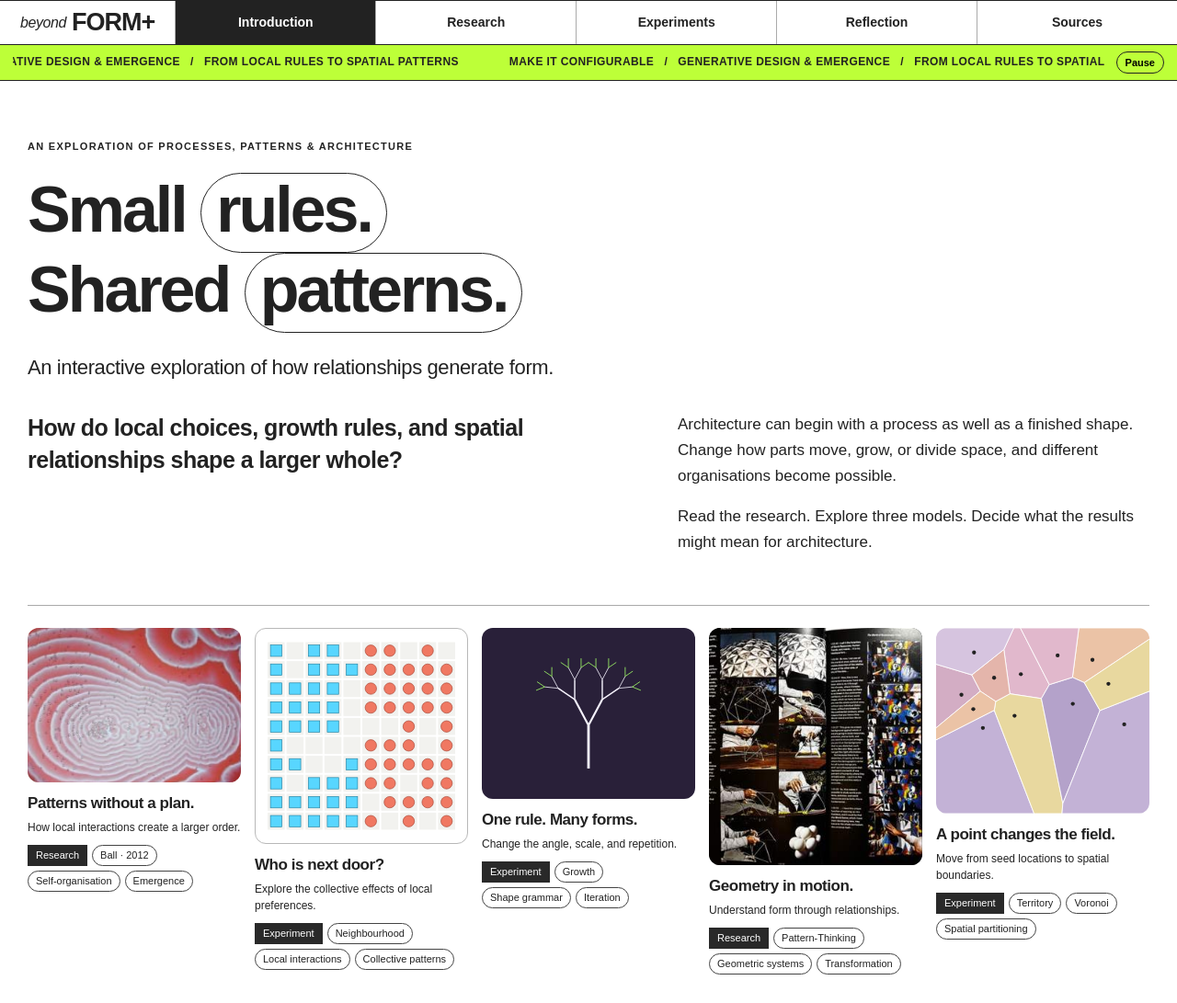
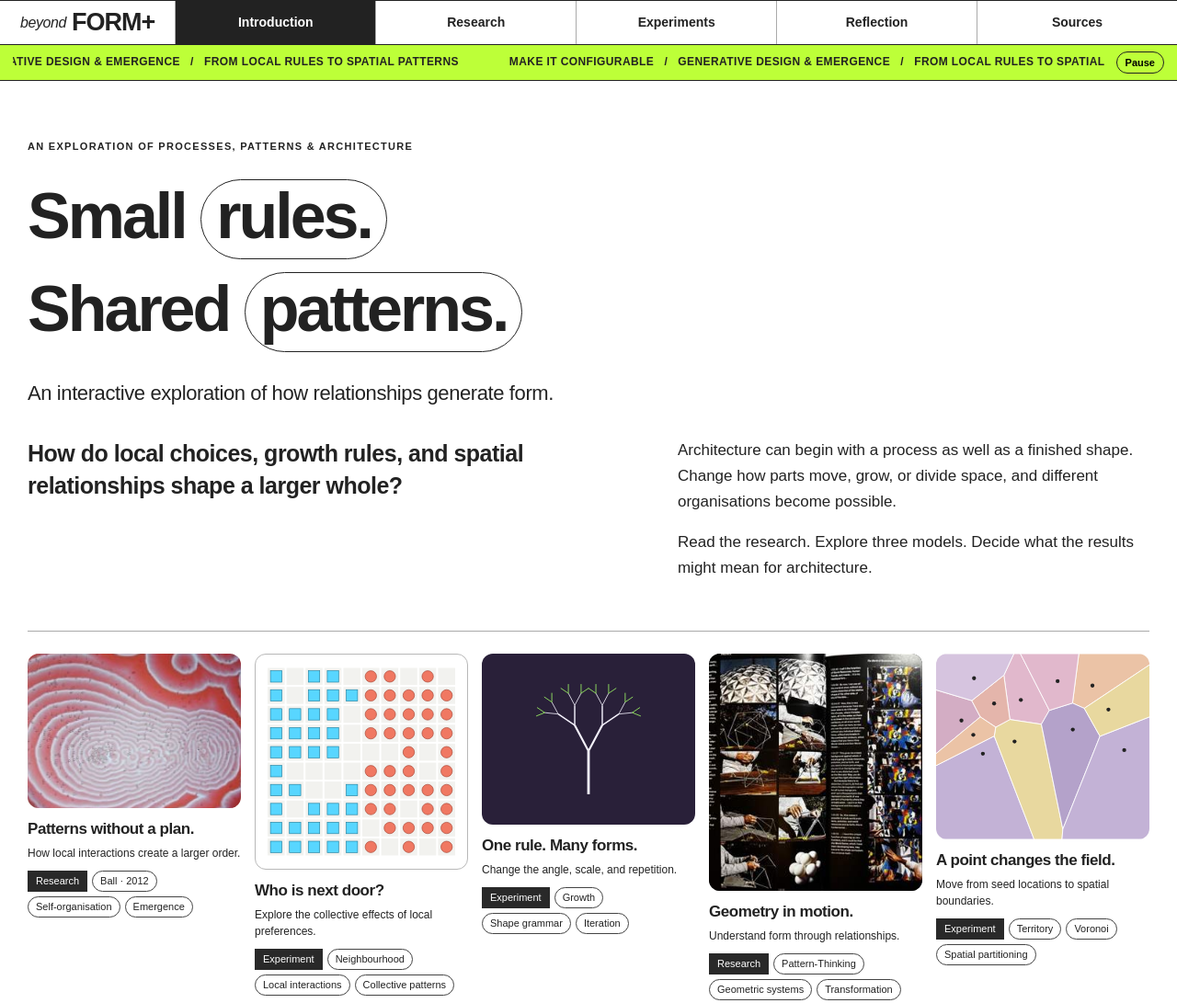
Before and after one commit to Guu9/beyond-form, a plain HTML site: page index.html in a window 1280 px wide. Shown: the top 1091 px of the page at 92% size. Drawn offline with Linux system fonts and the light colour scheme.

Commit message:
Add breathing room between outlined headline pills

```diff
--- a/assets/styles/site.css
+++ b/assets/styles/site.css
@@ -189,3 +189,6 @@
 #beyond-form #bf-growth .sim-view{background:#292039;border-color:#292039}
 #beyond-form .reflection-sort [hidden]{display:none!important}
 body{margin:0} .skip-link{position:absolute;left:12px;top:-80px;z-index:200;background:white;color:#222;padding:12px}.skip-link:focus{top:8px}
+
+/* Keep outlined headline words clear of adjacent lines. */
+#beyond-form .hero h1 .bubble{margin-block:.1em}
```
